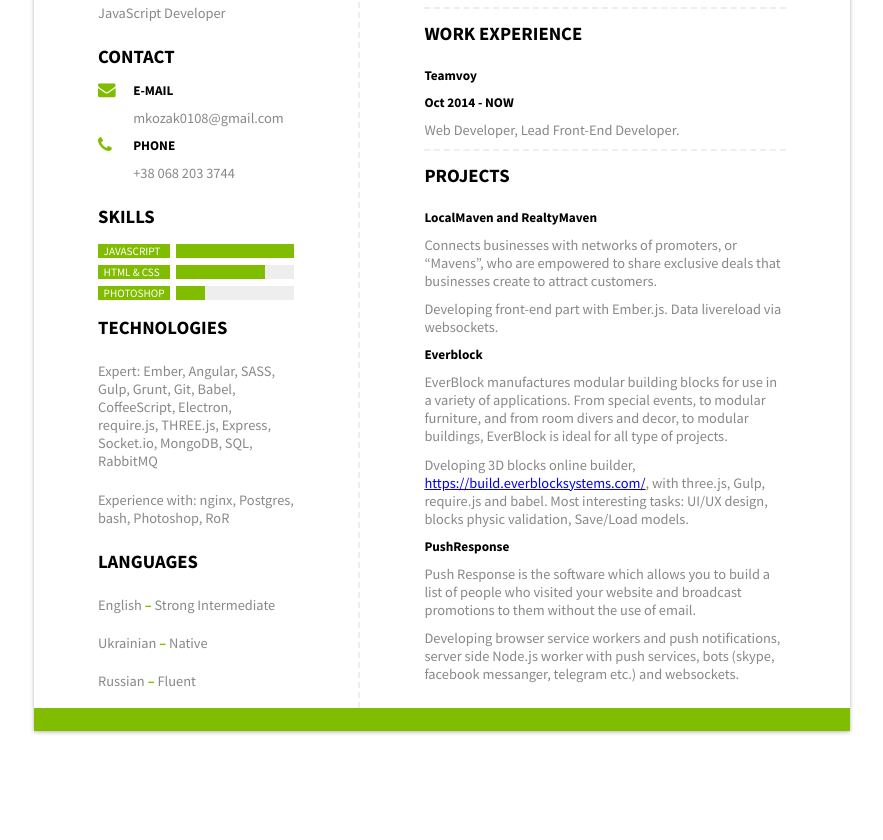
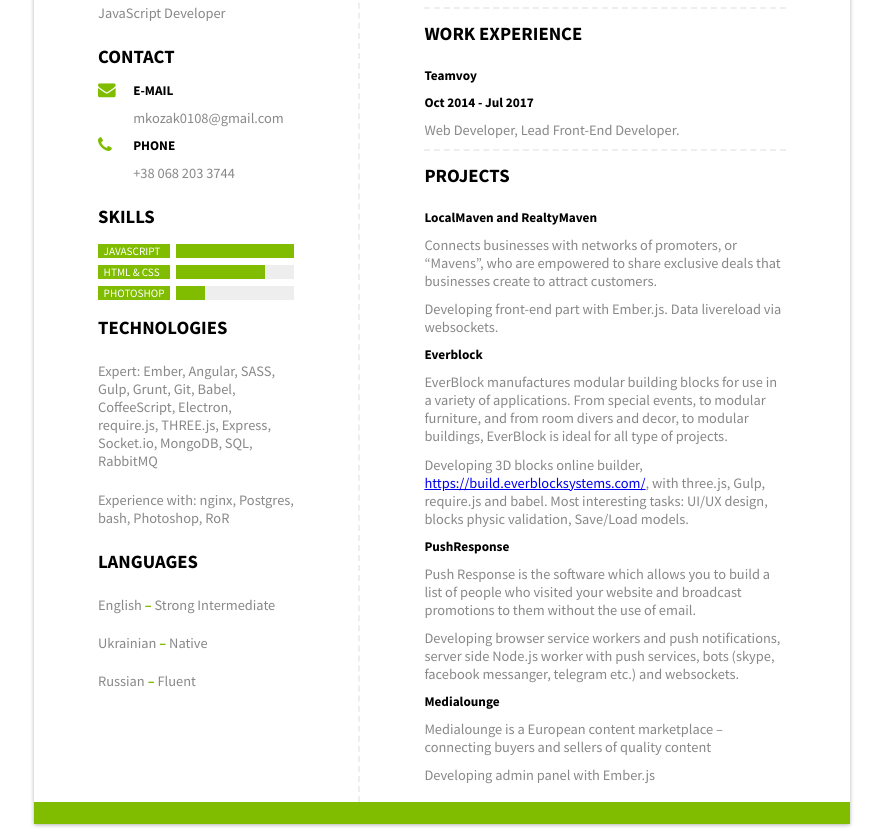
Before and after one commit to mkozak0108/mkozak, a plain HTML site: page index.html in a window 1280 px wide. Shown: the part 220-1060 px from the top of the page, without its empty margins (198-1081 px from the left). Before the commit the page ends 967 px from the top, so only its background shows below. Drawn offline with Linux system fonts and the light colour scheme.

Commit message:
Update index.html

```diff
--- a/index.html
+++ b/index.html
@@ -63,7 +63,7 @@
     <h3>WORK EXPERIENCE</h3>
     <section class="section">
       <h5>Teamvoy</h5>
-      <h5>Oct 2014 - NOW</h5>
+      <h5>Oct 2014 - Jul 2017</h5>
       <p>
         Web Developer, Lead Front-End Developer.
       </p>
@@ -75,10 +75,13 @@
       <p>Developing front-end part with Ember.js. Data livereload via websockets.</p>
       <h5>Everblock</h5>
       <p>EverBlock manufactures modular building blocks for use in a variety of applications. From special events, to modular furniture, and from room divers and decor, to modular buildings, EverBlock is ideal for all type of projects.</p>
-      <p>Dveloping 3D blocks online builder, <a target="_blank" href="https://build.everblocksystems.com/">https://build.everblocksystems.com/</a>, with three.js, Gulp, require.js and babel. Most interesting tasks: UI/UX design, blocks physic validation, Save/Load models.</p>
+      <p>Developing 3D blocks online builder, <a target="_blank" href="https://build.everblocksystems.com/">https://build.everblocksystems.com/</a>, with three.js, Gulp, require.js and babel. Most interesting tasks: UI/UX design, blocks physic validation, Save/Load models.</p>
       <h5>PushResponse</h5>
       <p>Push Response is the software which allows you to build a list of people who visited your website and broadcast promotions to them without the use of email.</p>
       <p>Developing browser service workers and push notifications, server side Node.js worker with push services, bots (skype, facebook messanger, telegram etc.) and websockets.</p>
+      <h5>Medialounge</h5>
+      <p>Medialounge is a European content marketplace – connecting buyers and sellers of quality content</p>
+      <p>Developing admin panel with Ember.js</p>
     </section>
   </div>
   <footer class="footer"></footer>
```
